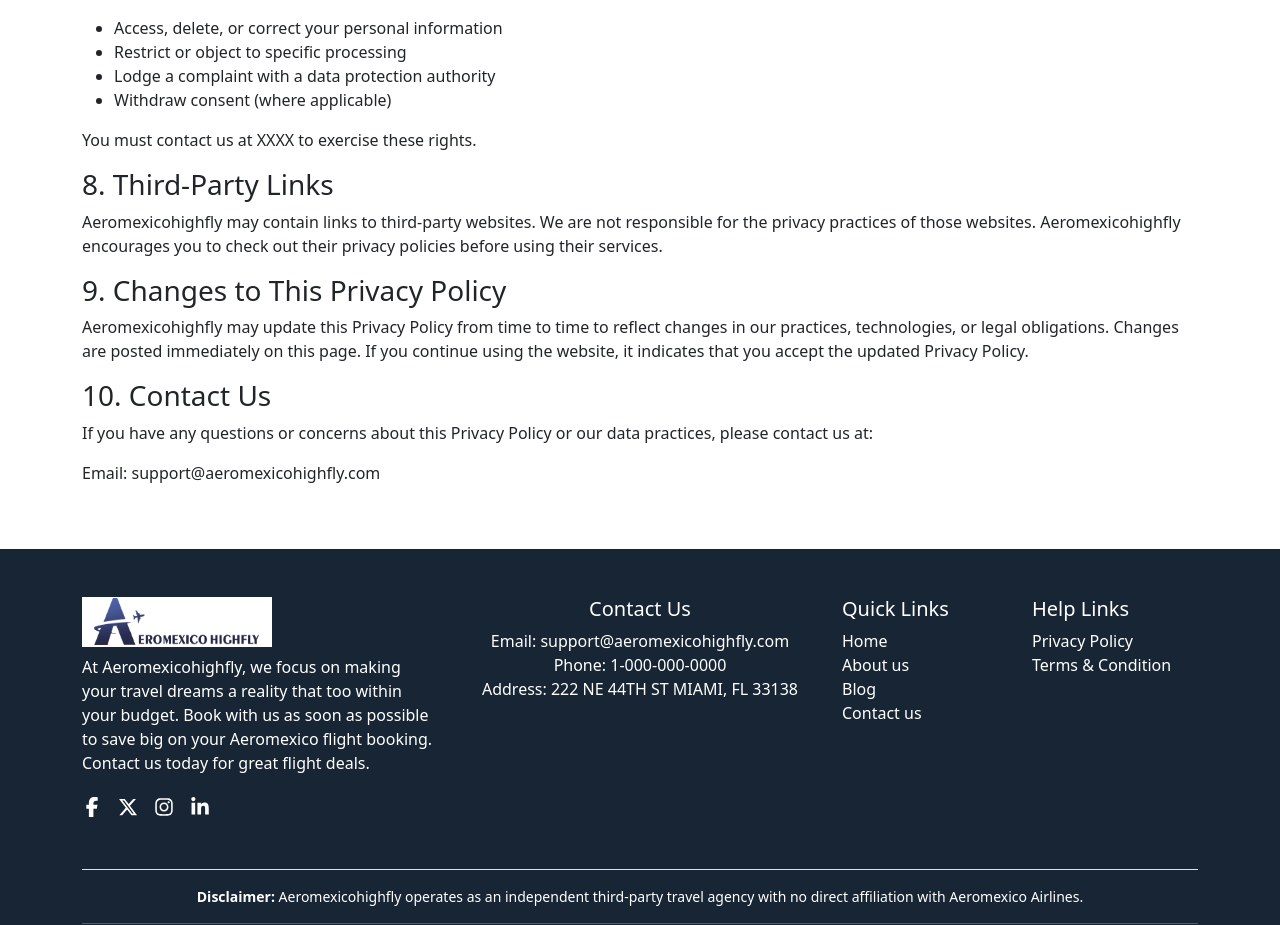
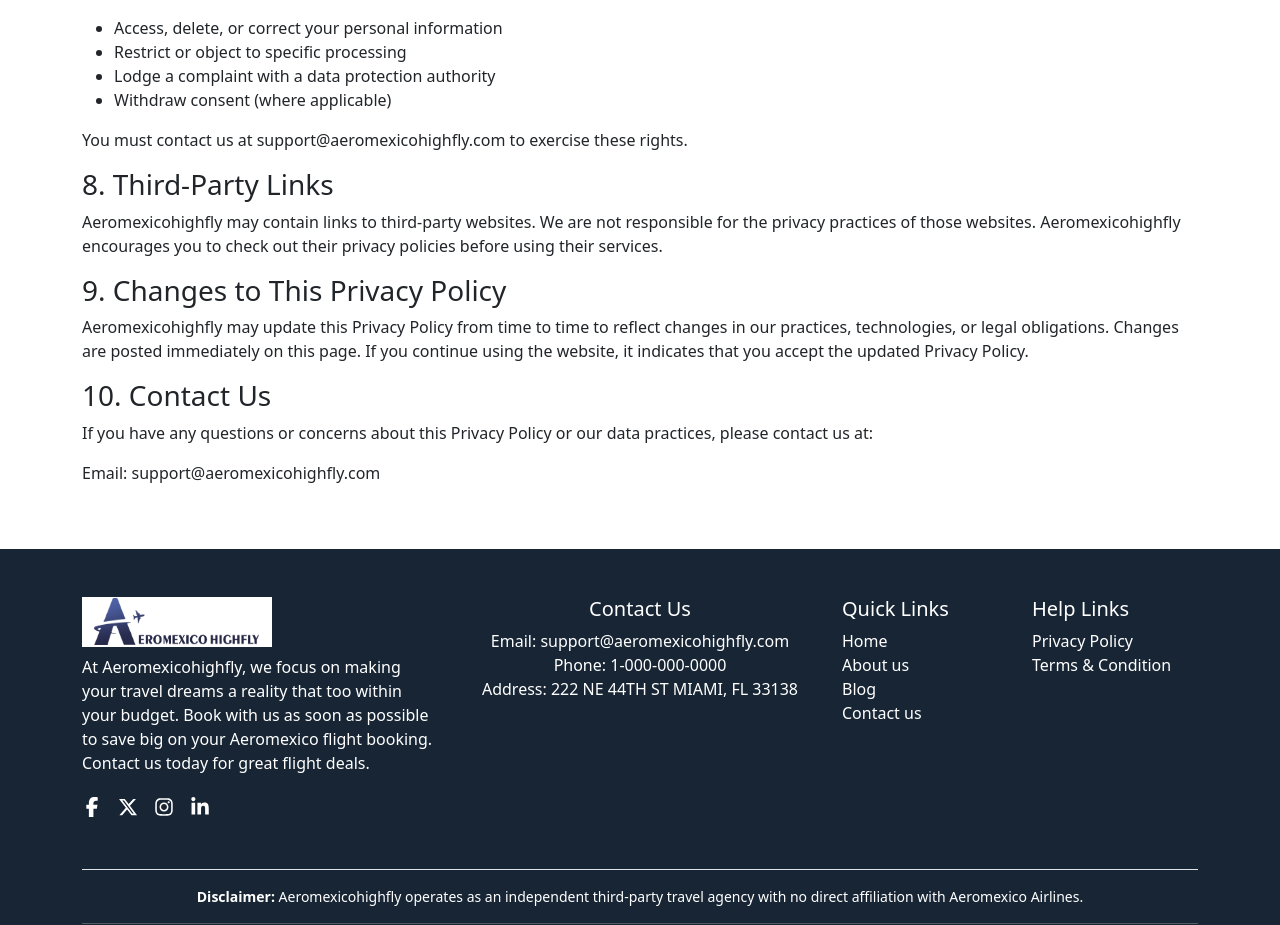
Before and after one commit to acedeveloper-byte/aeromexicohighfl, a Next.js app: page /privacy-policy in a window 1280 px wide. Shown: the part 2183-3108 px from the top of the page. Built offline with nearby package versions, Linux system fonts and the light colour scheme.

Commit message:
mail added content privacy policy

```diff
--- a/app/privacy-policy/page.js
+++ b/app/privacy-policy/page.js
@@ -84,7 +84,7 @@
             <li >Lodge a complaint with a data protection authority</li>
             <li >Withdraw consent (where applicable)</li>
           </ul>
-          <p>You must contact us at XXXX to exercise these rights.</p>
+          <p>You must contact us at support@aeromexicohighfly.com to exercise these rights.</p>
           <h3>8. Third-Party Links</h3>
           <p>Aeromexicohighfly may contain links to third-party websites. We are not responsible for the privacy practices of those websites. Aeromexicohighfly encourages you to check out their privacy policies before using their services.</p>
           <h3>9. Changes to This Privacy Policy</h3>
```
